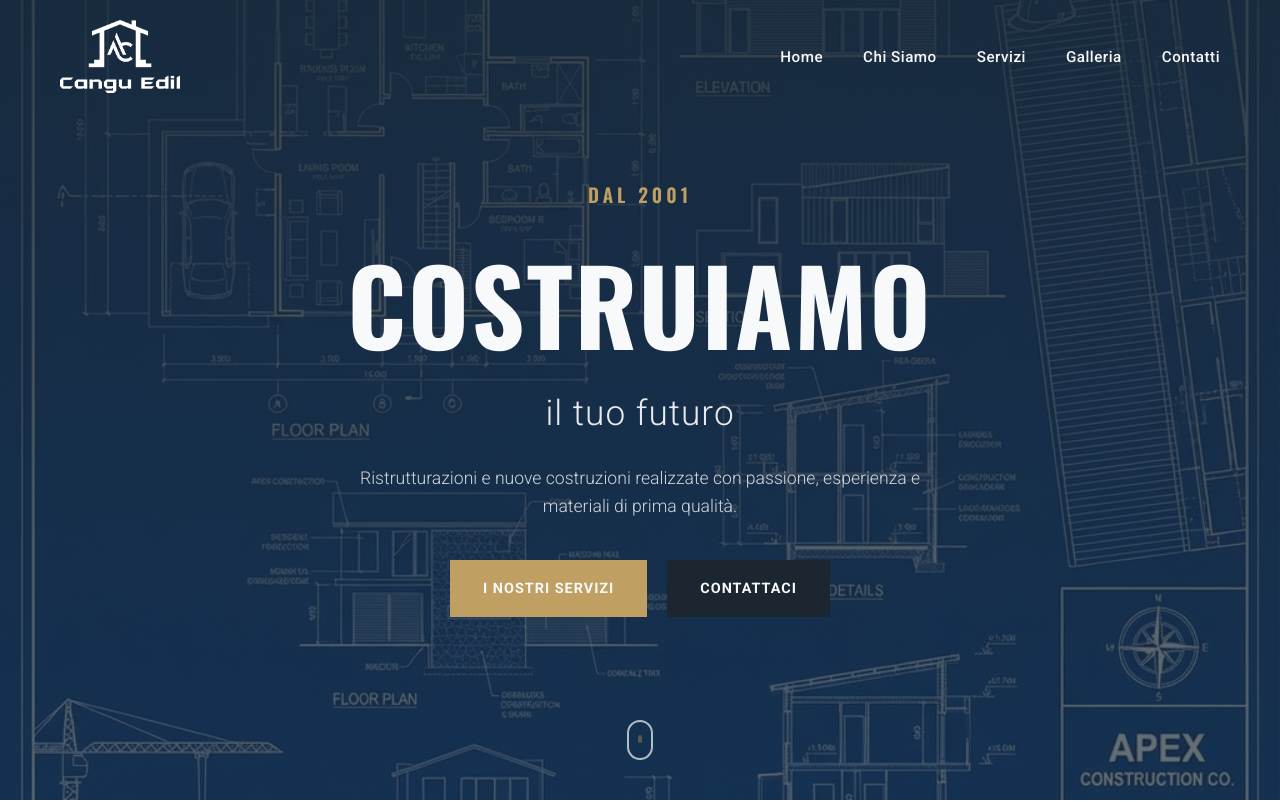
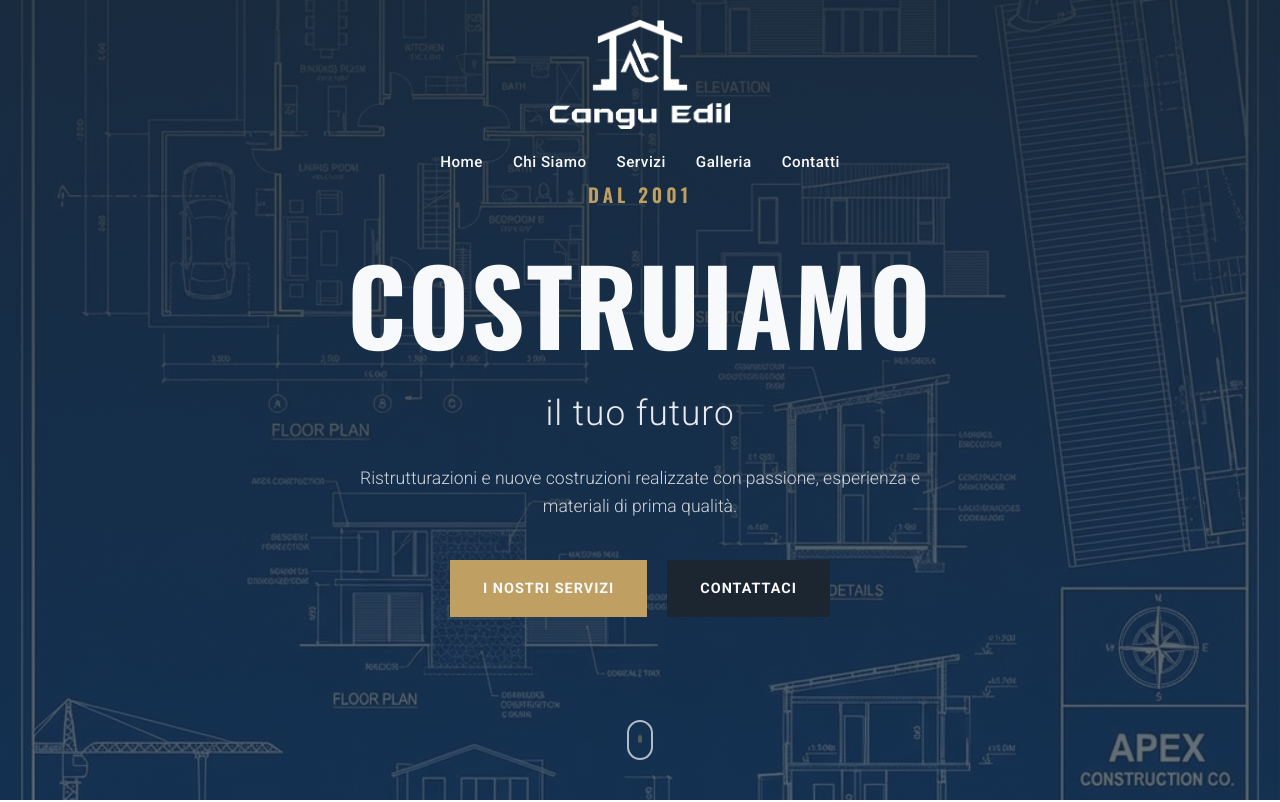
Before and after one commit to arsildocangu/canguedil.it, a plain HTML site: page docs/index.html in a window 1280 px wide. Shown: the top 802 px of the page. Drawn offline with nearby package versions, Linux system fonts and the light colour scheme.

Commit message:
new nav bar

```diff
--- a/docs/styles.css
+++ b/docs/styles.css
@@ -182,12 +182,18 @@ img {
 
 .navbar {
     display: flex;
-    justify-content: space-between;
+    flex-direction: column;
     align-items: center;
+    gap: 20px;
+}
+
+.logo {
+    display: flex;
+    justify-content: center;
 }
 
 .logo-png {
-    width: 120px;
+    width: 180px;
     height: auto;
     filter: brightness(0) invert(1);
     /* White logo initially */
@@ -201,7 +207,16 @@ img {
 
 .nav-links {
     display: flex;
-    gap: 40px;
+    gap: 30px;
+    justify-content: center;
+}
+
+.nav-links-left {
+    justify-content: flex-start;
+}
+
+.nav-links-right {
+    justify-content: flex-end;
 }
 
 .nav-links a {
```
